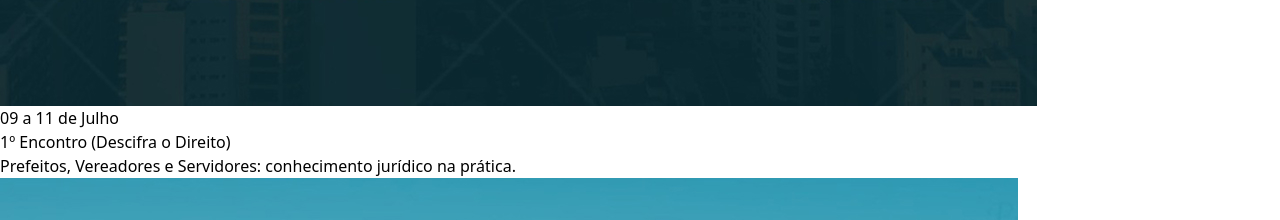
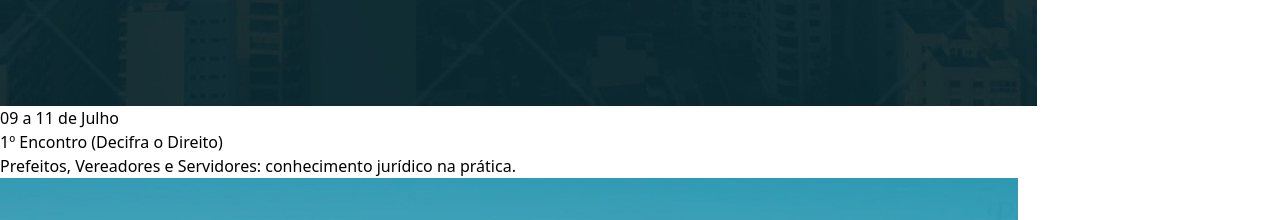
Before and after one commit to EdisonMatos/LP-Mapa-cursos, a React (Vite) app: page / in a window 1280 px wide. Shown: the part 7320-7540 px from the top of the page. Built offline with nearby package versions, Linux system fonts and the light colour scheme; a web font is replaced by a local one.

Commit message:
fix: Corrige ortografia

```diff
--- a/src/components/sections/CursosAnteriores.jsx
+++ b/src/components/sections/CursosAnteriores.jsx
@@ -34,7 +34,7 @@ export default function CursosMinistrados() {
 
                   <CardHeroCursos
                     imageUrl={imgCursoAnterior2}
-                    title="1º Encontro (Descifra o Direito)"
+                    title="1º Encontro (Decifra o Direito)"
                     date="09 a 11 de Julho"
                     description="Prefeitos, Vereadores e Servidores: conhecimento jurídico na prática."
                     button={false}
```
